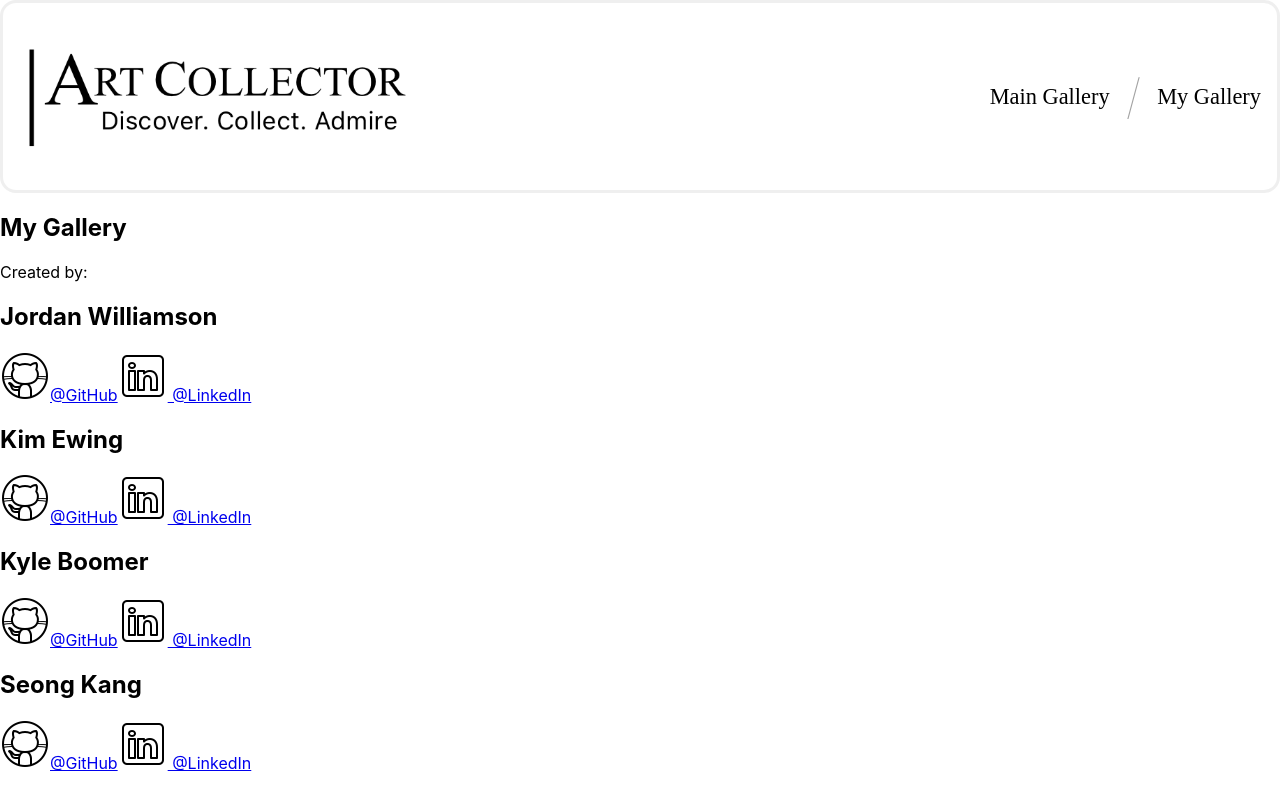
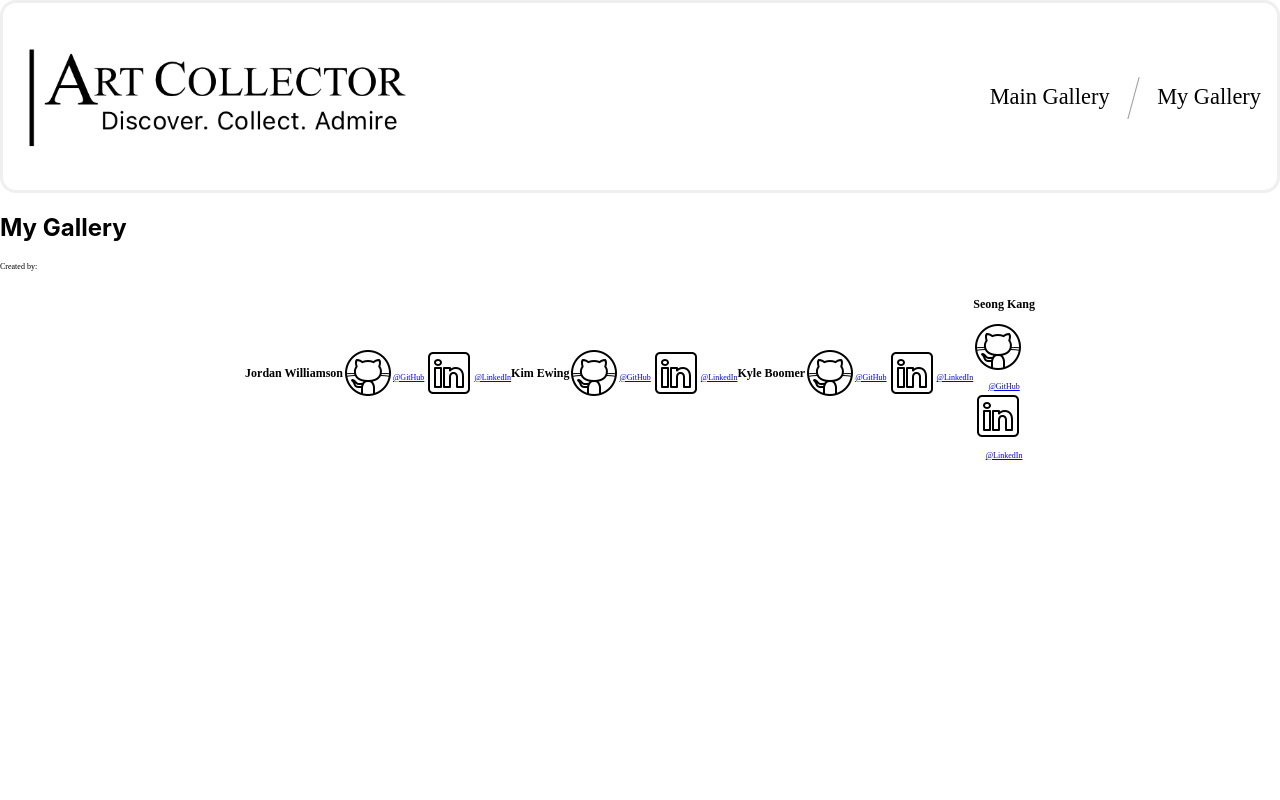
Before and after one commit to KyleMBoomer/art-collector, a React (Create React App) app: page /MyGallery in a window 1280 px wide. Built offline with nearby package versions, Linux system fonts and the light colour scheme.

Commit message:
adds partial styling for Footer component

```diff
--- a/src/CSS/Footer.css
+++ b/src/CSS/Footer.css
@@ -0,0 +1,26 @@
+.footer {
+    font-family: 'Times New Roman', Times, serif;
+    font-size: 0.5rem;
+    bottom: 0;
+}
+
+.info-section {
+    display: flex;
+    justify-content: center;
+    align-items: center;
+    margin-top: 1rem;
+}
+
+.github-link,
+.linkedin-link {
+    display: flex;
+    align-items: center;
+    justify-content: center;
+    margin-top: 0.5rem;
+}
+
+.github-link:hover,
+.linkedin-link:hover {
+    color: red;
+    transition: 0.5s;
+}
```
